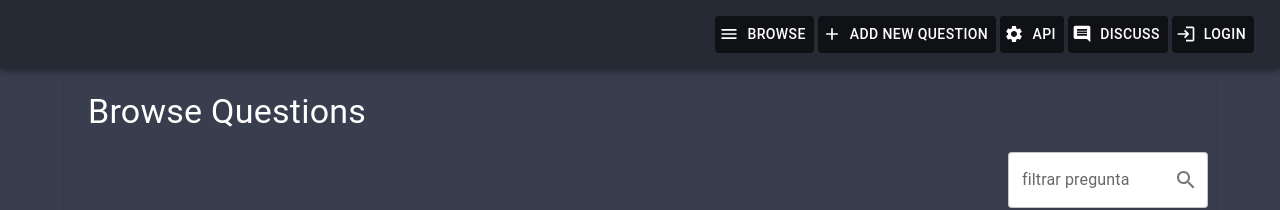
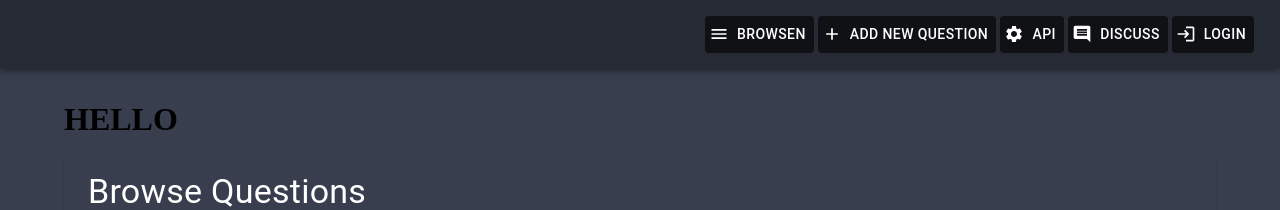
Before and after one commit to joset98/question-table-app, a React (Create React App) app: page / in a window 1280 px wide. Shown: the top 210 px of the page. Built offline with nearby package versions, Linux system fonts and the light colour scheme; no server answers.

Commit message:
add title

```diff
--- a/src/App.js
+++ b/src/App.js
@@ -33,6 +33,7 @@ function App() {
       <Header />
       <AppContainer>
         <Box>
+          <h1>HELLO</h1>
           <Table
             headers={tableQuestionHeader}
             rows={filterQuestions}
--- a/src/Layouts/Header/Header.js
+++ b/src/Layouts/Header/Header.js
@@ -16,7 +16,7 @@ const Header = () => {
                         <LinkButton
                             startIcon={<Menu />}
                         >
-                            BROWSE
+                            BROWSEN
                         </LinkButton>
 
                         <LinkButton
```
